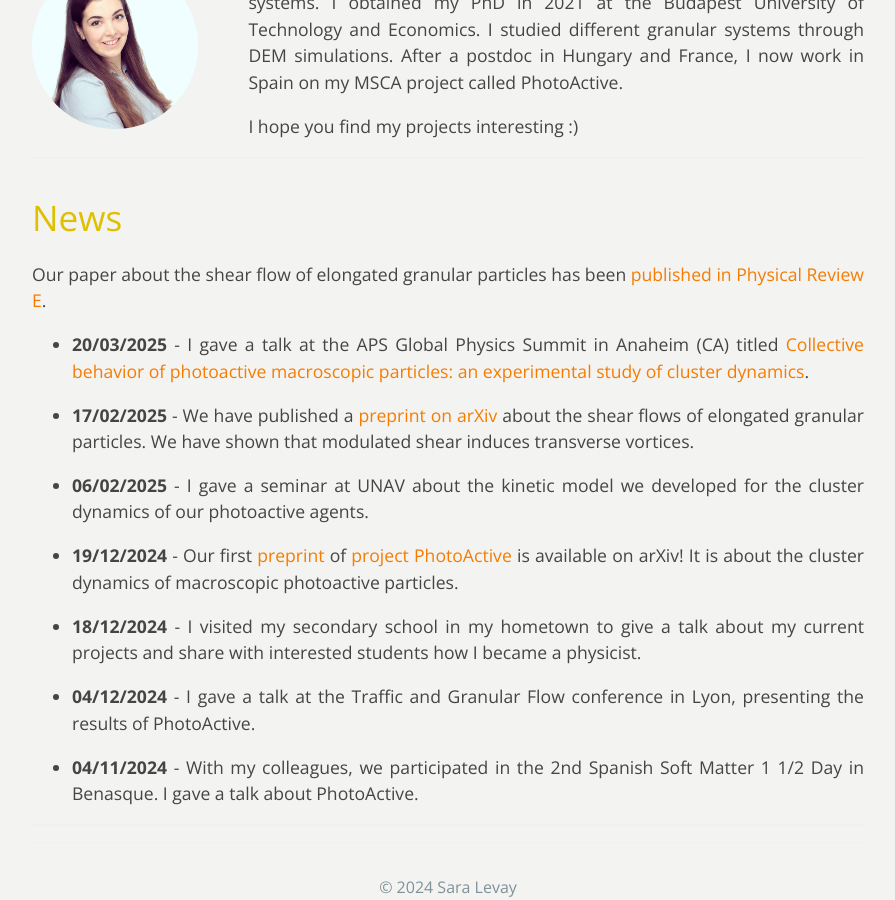
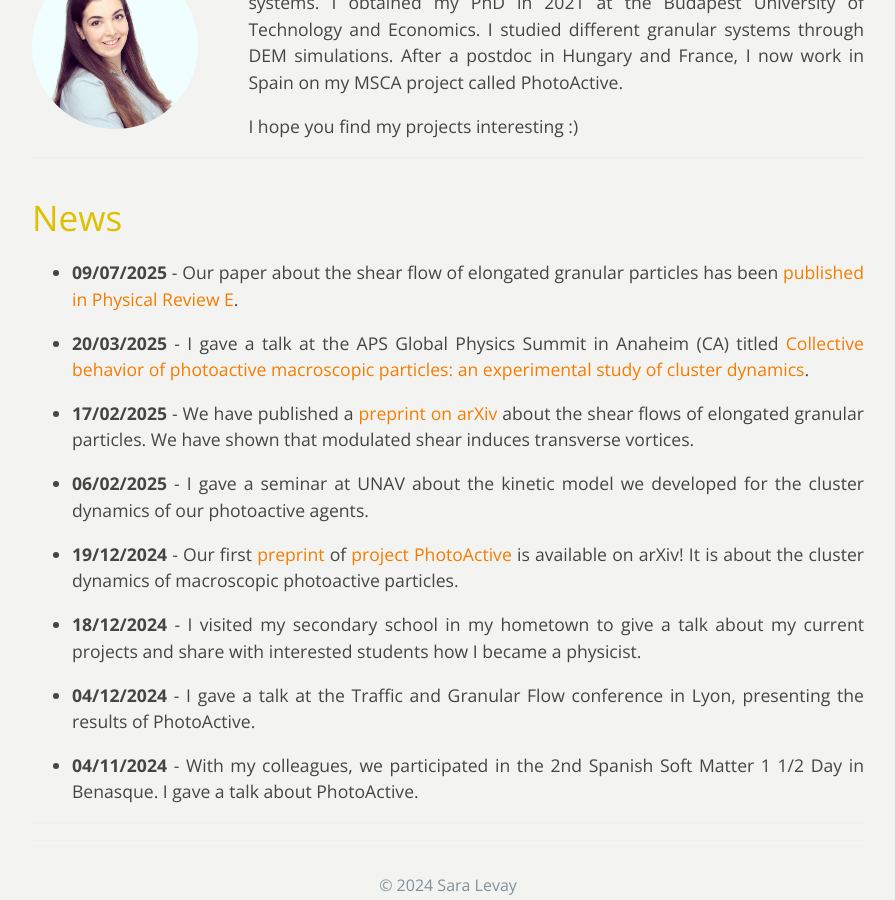
Before and after one commit to saralevay/saralevay.github.io, a Jekyll site: the page built from index.md, in a window 1280 px wide and 900 px high, scrolled down 522 px. Shown: the whole window, without its empty margins (192-1087 px from the left). Built offline with Jekyll 4.4.1, drawn with Linux system fonts in a browser that asks for light colours; a style sheet for code colours, icons or effects is not loaded.

Commit message:
Add files via upload

```diff
--- a/index.md
+++ b/index.md
@@ -17,7 +17,7 @@ I hope you find my projects interesting :)
 
 # News
 
-Our paper about the shear flow of elongated granular particles has been <a href="https://journals.aps.org/pre/abstract/10.1103/875y-lk88" target="_blank">published in Physical Review E</a>.
+* **09/07/2025** - Our paper about the shear flow of elongated granular particles has been <a href="https://journals.aps.org/pre/abstract/10.1103/875y-lk88" target="_blank">published in Physical Review E</a>.
 
 * **20/03/2025** - I gave a talk at the APS Global Physics Summit in Anaheim (CA) titled <a href="https://summit.aps.org/smt/2025/events/MAR-S64/5" target="_blank">Collective behavior of photoactive macroscopic particles: an experimental study of cluster dynamics</a>.
 
```
